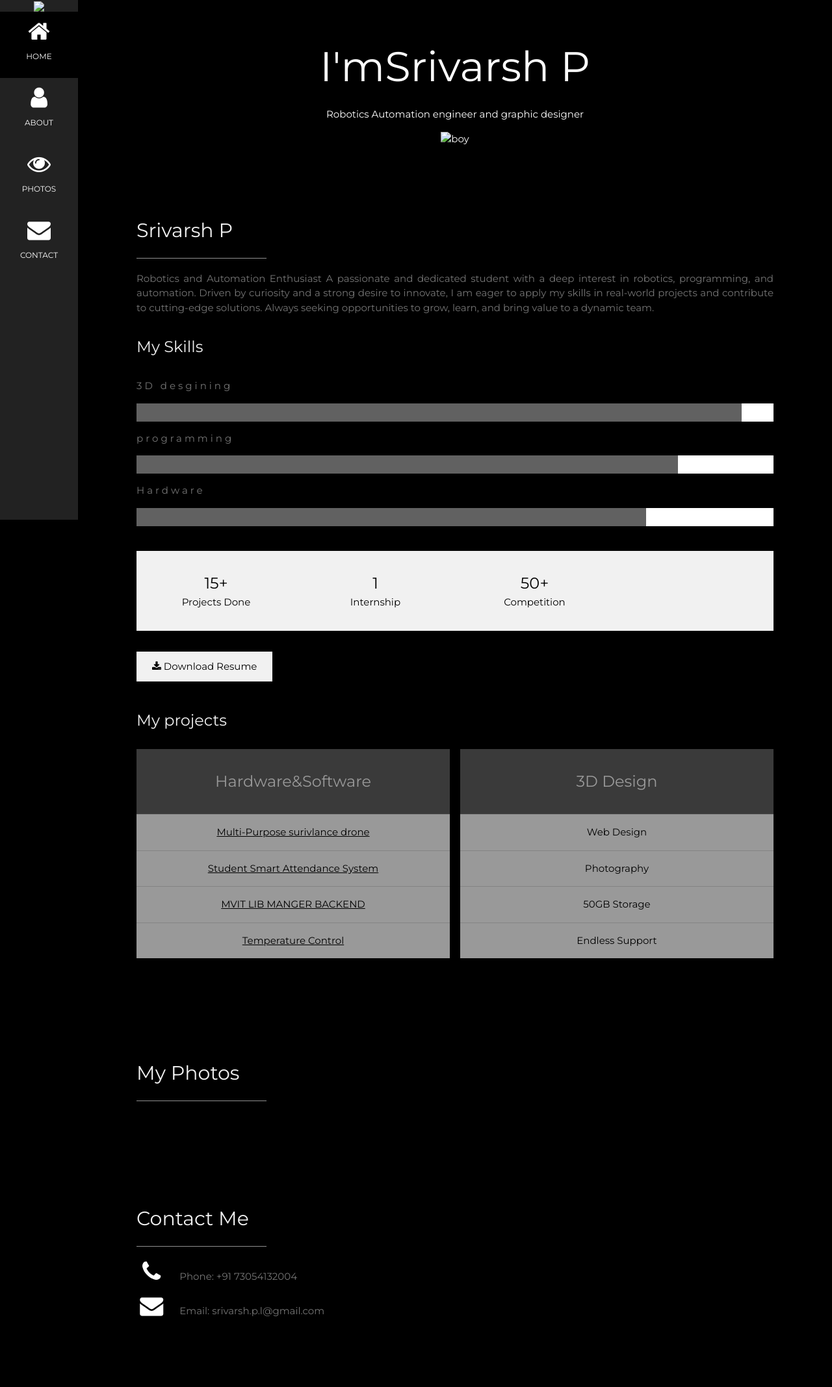
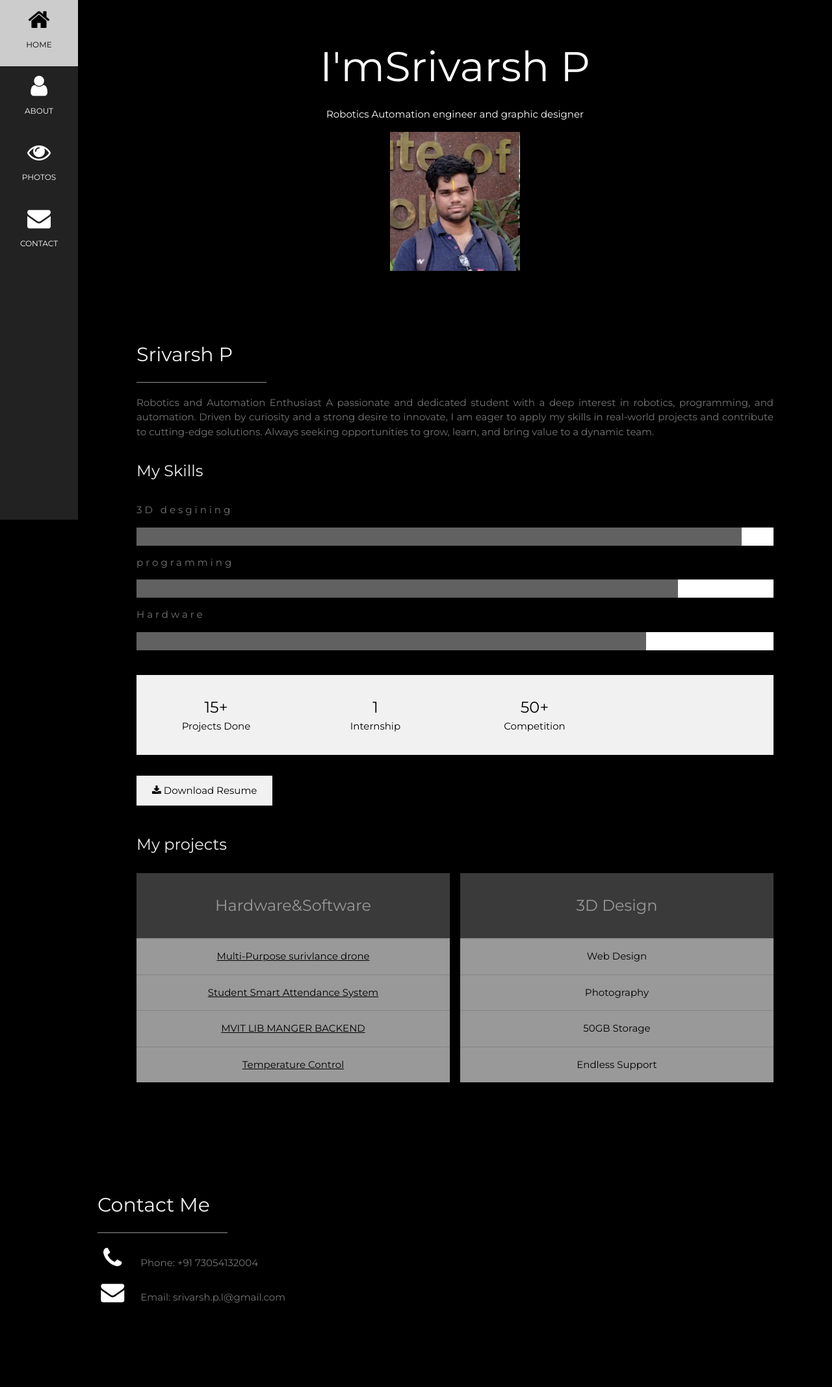
Before and after one commit to srivarshP/srivarsh-portfolio, a plain HTML site: page index.html in a window 1280 px wide. Shown: the whole page at 65% size. After the commit the page ends 2111 px from the top, so only its background shows below. Drawn offline with nearby package versions, Linux system fonts and the light colour scheme.

Commit message:
Add files via upload

```diff
--- a/index.html
+++ b/index.html
@@ -21,7 +21,6 @@ body, h1,h2,h3,h4,h5,h6 {font-family: "Montserrat", sans-serif}
 <!-- Icon Bar (Sidebar - hidden on small screens) -->
 <nav class="w3-sidebar w3-bar-block w3-small w3-hide-small w3-center">
   <!-- Avatar image in top left corner -->
-  <img src="/w3images/avatar_smoke.jpg" style="width:100%">
   <a href="#" class="w3-bar-item w3-button w3-padding-large w3-black">
     <i class="fa fa-home w3-xxlarge"></i>
     <p>HOME</p>
@@ -56,7 +55,7 @@ body, h1,h2,h3,h4,h5,h6 {font-family: "Montserrat", sans-serif}
   <header class="w3-container w3-padding-32 w3-center w3-black" id="home">
     <h1 class="w3-jumbo"><span class="w3-hide-small">I'm</span>Srivarsh P</h1>
     <p>Robotics Automation engineer and graphic designer</p>
-    <img src="/w3images/man_smoke.jpg" alt="boy" class="w3-image" width="992" height="1108">
+    <img src="images/srivarsh.png" alt="boy" class="w3-image" width="200" height="300">
   </header>
 
   <!-- About Section -->
@@ -130,12 +129,6 @@ body, h1,h2,h3,h4,h5,h6 {font-family: "Montserrat", sans-serif}
     </div>
 
   </div>
-
-  <!-- Portfolio Section -->
-  <div class="w3-padding-64 w3-content" id="photos">
-    <h2 class="w3-text-light-grey">My Photos</h2>
-    <hr style="width:200px" class="w3-opacity">
-
   </div>
 
   <!-- Contact Section -->
```
Also changed, not shown: images/srivarsh.png (added).
